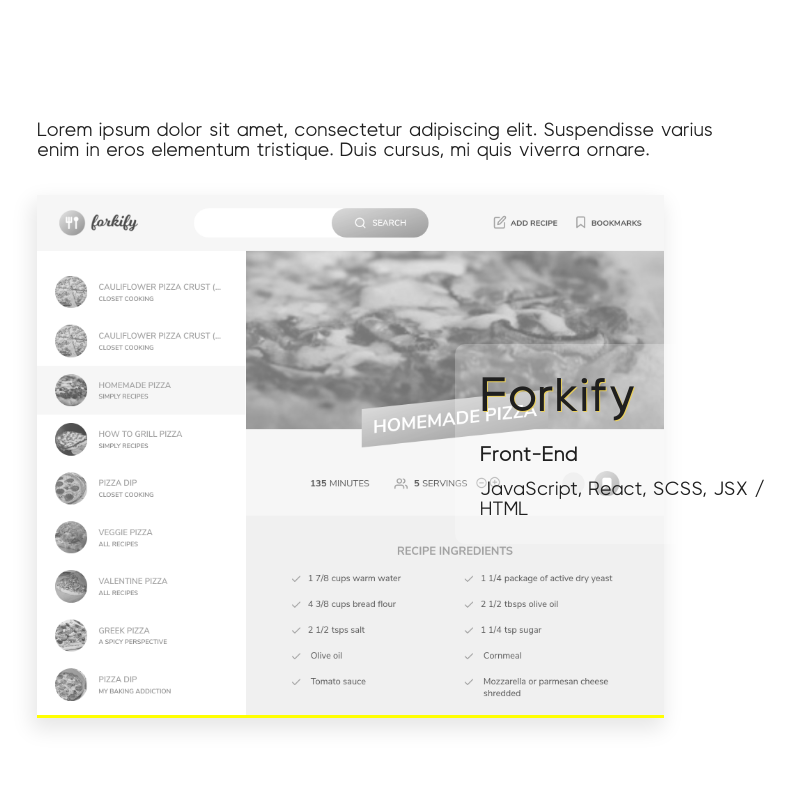
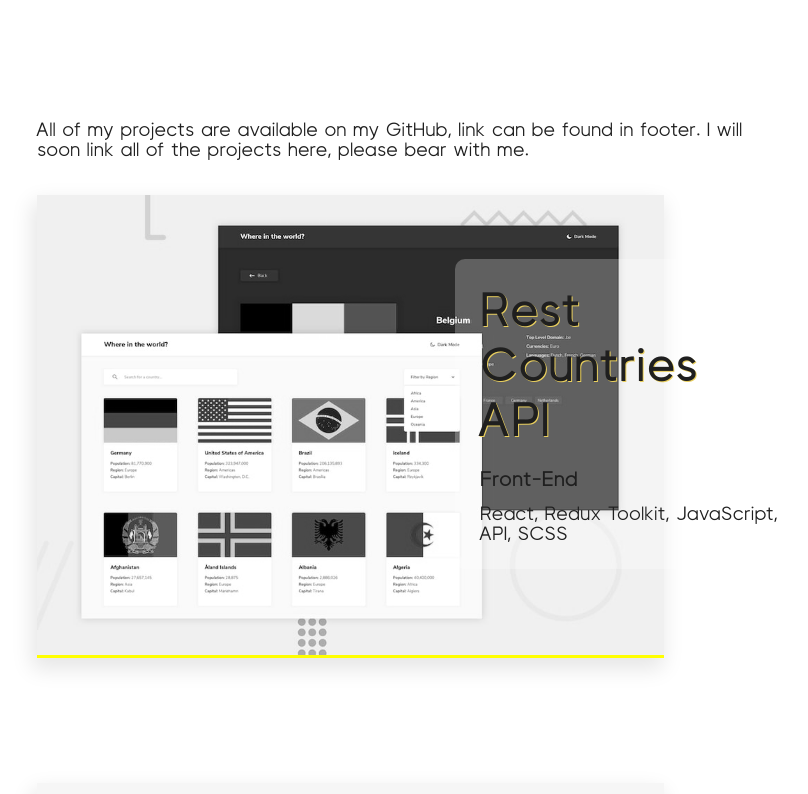
Before and after one commit to loretta-arineva/main-portfolio, a React (Create React App) app: page / in a window 1280 px wide. Shown: the part 720-1514 px from the top of the page, without its empty margins (155-963 px from the left). Built offline with nearby package versions, Linux system fonts and the light colour scheme.

Commit message:
Added a new project and updated hero description

```diff
--- a/src/assets/data/projects.js
+++ b/src/assets/data/projects.js
@@ -1,42 +1,49 @@
 export const projectData = [
     {
+        img: "/images/projects/rest-countries-api.jpg",
+        alt: "A screenshot of project Rest Countries API. A website for countries.",
+        title: "Rest Countries API",
+        type: "Front-End",
+        stack: "React, Redux Toolkit, JavaScript, API, SCSS",
+    },
+    {
         img: "/images/projects/forkify.png",
-        alt: "A screenshot of project Figaro. A hair salonwebsite.",
+        alt: "A screenshot of project Figaro. A hair salon website.",
         title: "Forkify",
         type: "Front-End",
         stack: "JavaScript, React, SCSS, JSX / HTML",
     },
     {
         img: "/images/projects/guess-the-number.png",
-        alt: "A screenshot of project Figaro. A hair salonwebsite.",
+        alt: "A screenshot of project Figaro. A hair salon website.",
         title: "Guess The Number",
         type: "Front-End",
         stack: "JavaScript, React, SCSS, JSX / HTML",
     },
     {
         img: "/images/projects/figaro.png",
-        alt: "A screenshot of project Figaro. A hair salonwebsite.",
+        alt: "A screenshot of project Figaro. A hair salon website.",
         title: "Figaro",
         type: "Front-End",
         stack: "JavaScript, React, SCSS, JSX / HTML",
     },
     {
         img: "/images/projects/pig-game.png",
-        alt: "A screenshot of project Figaro. A hair salonwebsite.",
+        alt: "A screenshot of project Figaro. A hair salon website.",
         title: "Pig Game",
         type: "Front-End",
         stack: "JavaScript, React, SCSS, JSX / HTML",
     },
     {
         img: "/images/projects/old_portfolio.png",
-        alt: "A screenshot of project Figaro. A hair salonwebsite.",
+        alt: "A screenshot of project Figaro. A hair salon website.",
         title: "Old Portfolio v1",
         type: "Front-End",
         stack: "JavaScript, React, SCSS, JSX / HTML",
     },
     {
         img: "/images/projects/wolf-hunt.png",
-        alt: "A screenshot of project Figaro. A hair salonwebsite.",
+        alt: "A screenshot of project Figaro. A hair salon website.",
         title: "Wolf Hunt",
         type: "Front-End",
         stack: "JavaScript, React, SCSS, JSX / HTML",
--- a/src/pages/components/HeroComponents/HeroDescription.js
+++ b/src/pages/components/HeroComponents/HeroDescription.js
@@ -3,7 +3,7 @@
 const HeroDescription = () => {
     return (
         <div className="hero-description">
-            <p>Lorem ipsum dolor sit amet, consectetur adipiscing elit. Suspendisse varius enim in eros elementum tristique. Duis cursus, mi quis viverra ornare.</p>
+            <p>All of my projects are available on my GitHub, link can be found in footer. I will soon link all of the projects here, please bear with me.</p>
         </div>
     )
 }
```
Also changed, not shown: public/images/projects/rest-countries-api.jpg (added).
